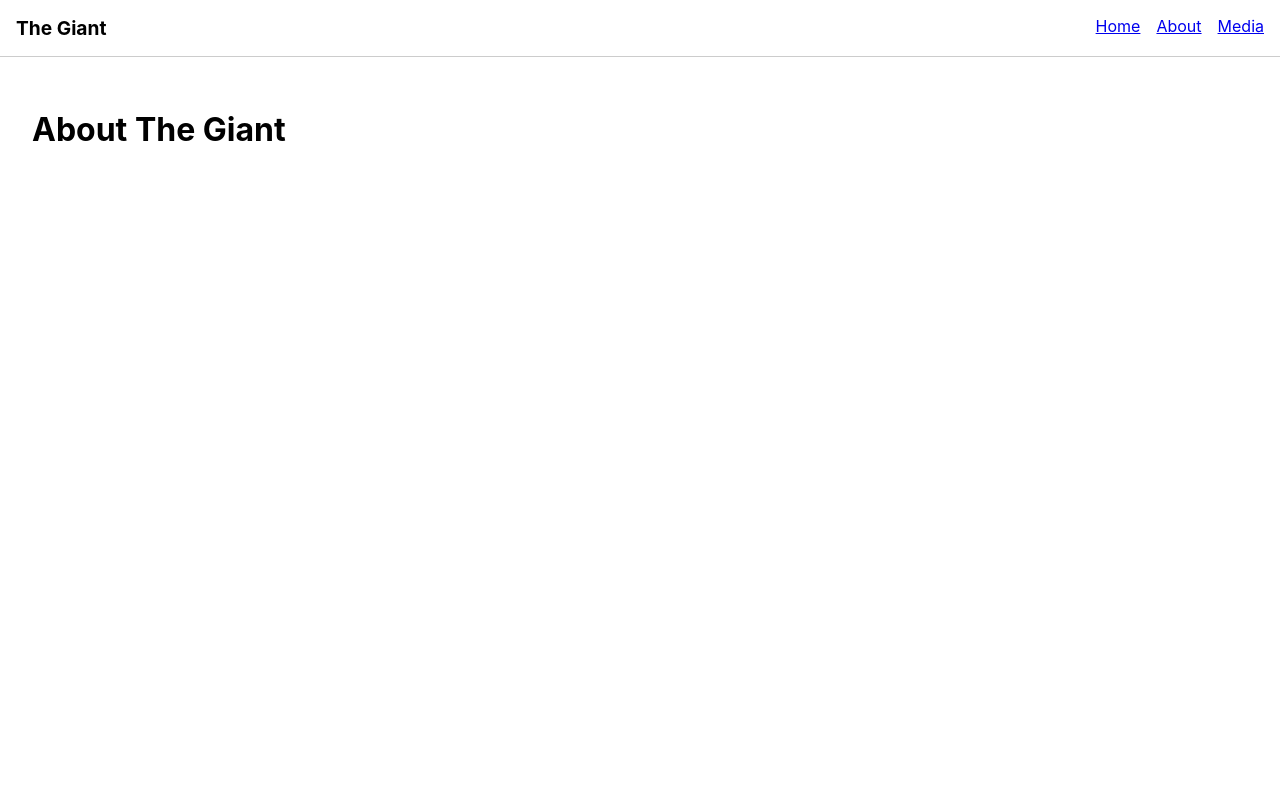
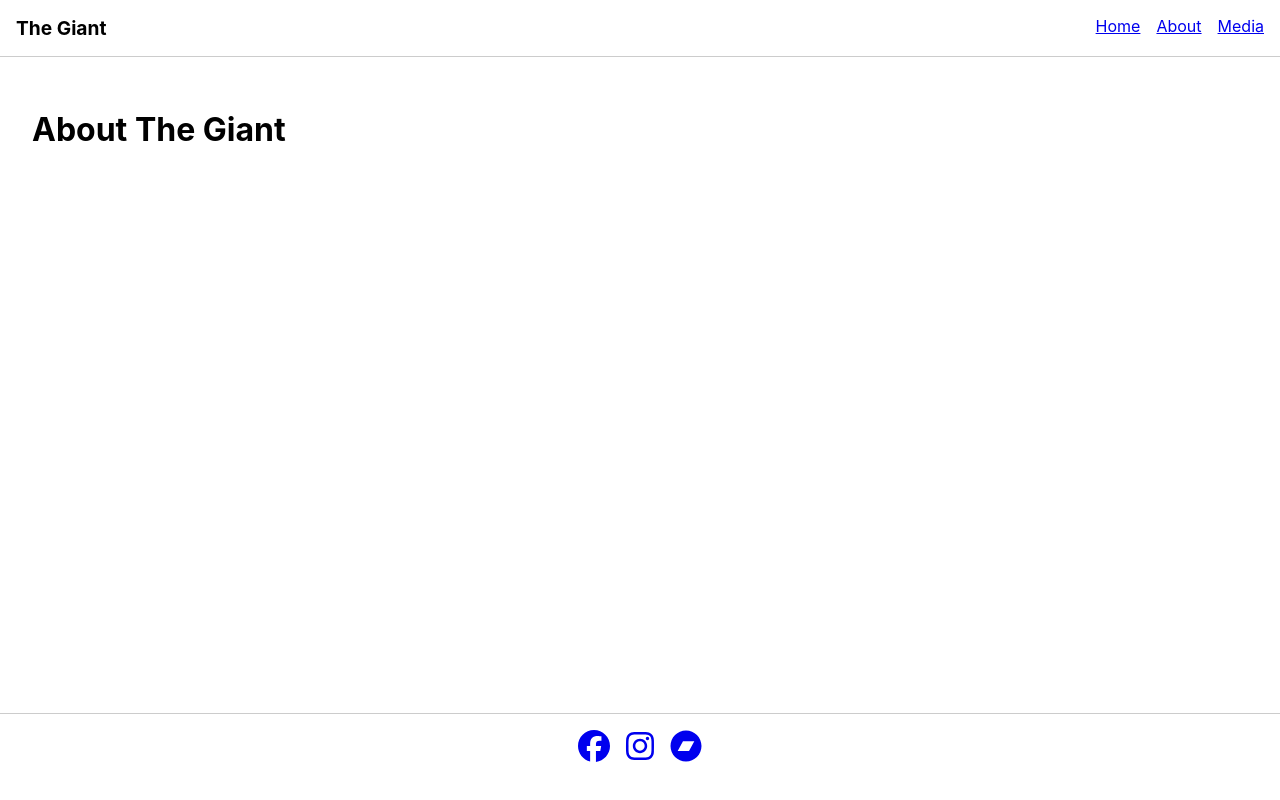
Before and after one commit to Ed-Radcliffe/thegiant, a React (Create React App) app in the folder frontend/: page /about in a window 1280 px wide. Built offline with nearby package versions, Linux system fonts and the light colour scheme.

Commit message:
Set up footer, Add Font Awesome Links.

```diff
--- a/frontend/package.json
+++ b/frontend/package.json
@@ -3,6 +3,9 @@
   "version": "0.1.0",
   "private": true,
   "dependencies": {
+    "@fortawesome/fontawesome-svg-core": "^6.7.2",
+    "@fortawesome/free-brands-svg-icons": "^6.7.2",
+    "@fortawesome/react-fontawesome": "^0.2.2",
     "@testing-library/dom": "^10.4.0",
     "@testing-library/jest-dom": "^6.6.3",
     "@testing-library/react": "^16.3.0",
--- /dev/null
+++ b/frontend/src/components/Footer.js
@@ -0,0 +1,45 @@
+import { FontAwesomeIcon } from "@fortawesome/react-fontawesome";
+import {
+  faFacebook,
+  faInstagram,
+  faBandcamp,
+} from "@fortawesome/free-brands-svg-icons";
+
+function Footer() {
+  return (
+    <footer
+      style={{
+        padding: "1rem",
+        borderTop: "1px solid #ccc",
+        textAlign: "center",
+        marginTop: "2rem",
+      }}
+    >
+      <a
+        href="https://facebook.com/thegiantdoomband"
+        target="_blank"
+        rel="noreferrer"
+        style={{ marginRight: "1rem" }}
+      >
+        <FontAwesomeIcon icon={faFacebook} size="2x" />
+      </a>
+      <a
+        href="https://instagram.com/thegiantdoomband"
+        target="_blank"
+        rel="noreferrer"
+        style={{ marginRight: "1rem" }}
+      >
+        <FontAwesomeIcon icon={faInstagram} size="2x" />
+      </a>
+      <a
+        href="https://thegiant1.bandcamp.com/album/seasons"
+        target="_blank"
+        rel="noreferrer"
+      >
+        <FontAwesomeIcon icon={faBandcamp} size="2x" />
+      </a>
+    </footer>
+  );
+}
+
+export default Footer;
--- a/frontend/src/components/Layout.js
+++ b/frontend/src/components/Layout.js
@@ -1,12 +1,12 @@
 import Navbar from "./Navbar";
-
+import Footer from "./Footer";
 
 function Layout({ children }) {
   return (
     <>
       <Navbar />
       <main style={{ padding: "2rem", minHeight: "70vh" }}>{children}</main>
-
+      <Footer />
     </>
   );
 }
```
Also changed, not shown: 1 other file (tests, documents, lock files or other folders).
